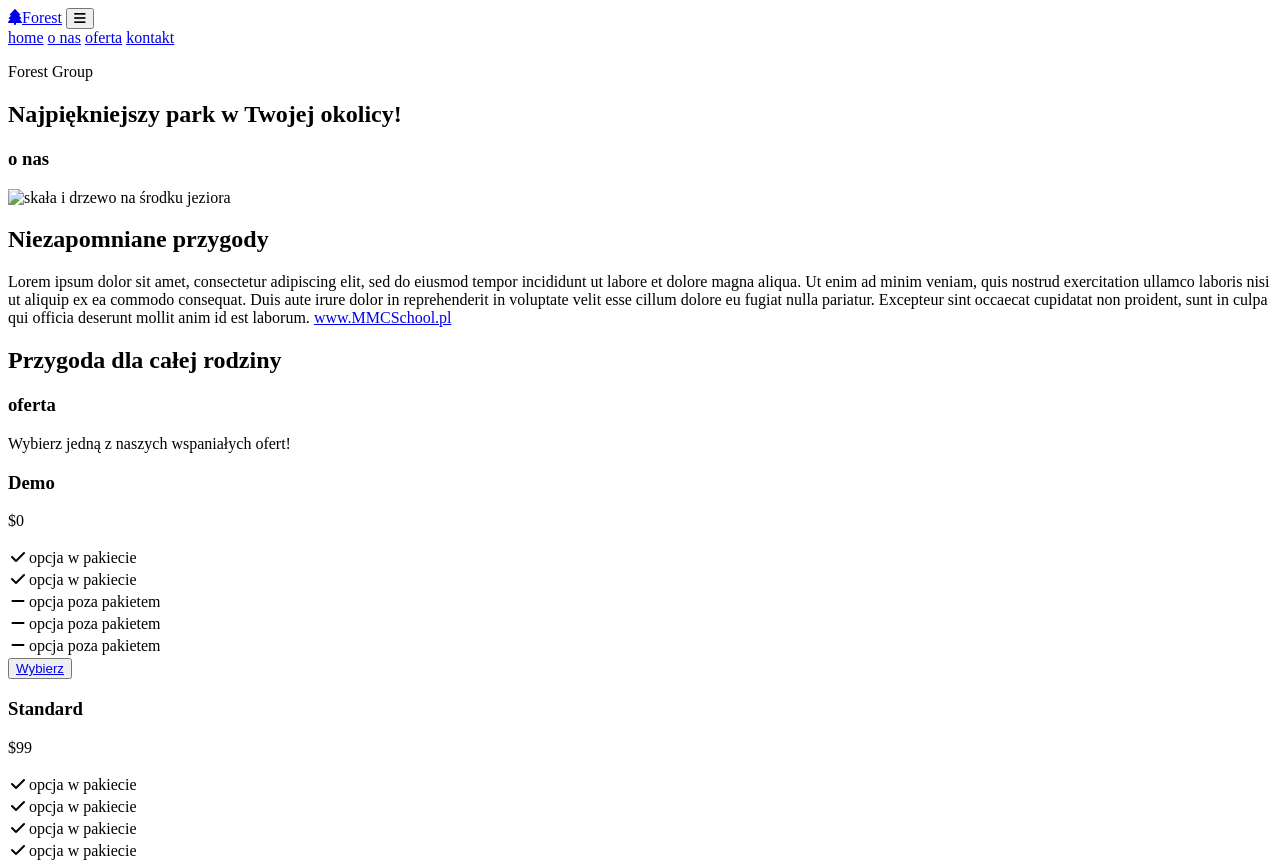
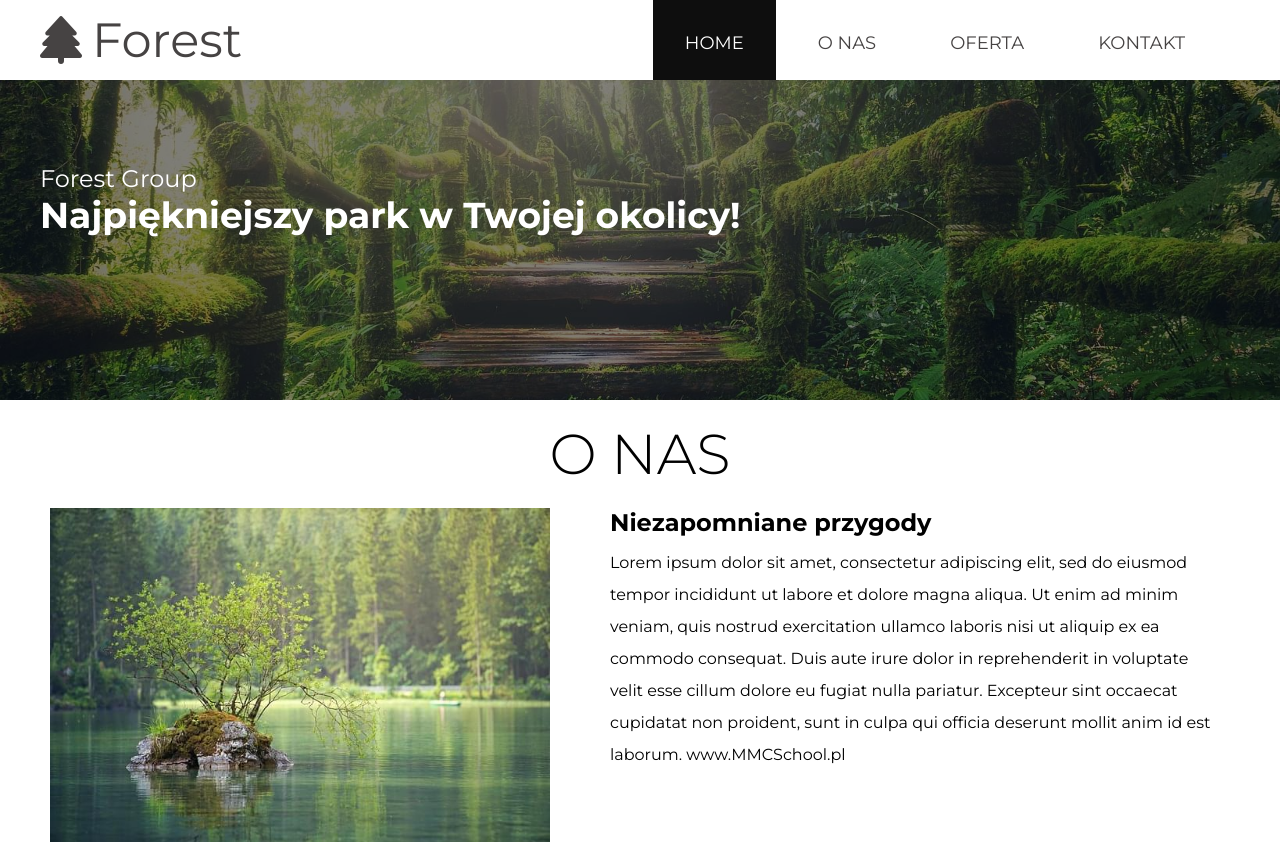
Before and after one commit to xpreVious/course-project, a website: page index.html in a window 1280 px wide. Shown: the top 860 px of the page. Drawn offline with Linux system fonts and the light colour scheme; the site is published under a folder, as on GitHub Pages, so addresses that start at the root find nothing.

Commit message:
fixed css bug

```diff
--- a/index.html
+++ b/index.html
@@ -13,7 +13,7 @@
 <link
 	href="https://fonts.googleapis.com/css2?family=Montserrat:wght@300;400;700&display=swap"
 	rel="stylesheet" />
-<link rel="stylesheet" href="/dist/css/style.min.css" />
+<link rel="stylesheet" href="./dist/css/style.min.css" />
 
 	</head>
 	<body>
@@ -47,7 +47,7 @@
 				<div class="section-content">
 					<div class="section-image">
 						<img
-							src="/dist/img/lake_lq.jpg"
+							src="./dist/img/lake_lq.jpg"
 							alt="skała i drzewo na środku jeziora" />
 					</div>
 					<div class="section-text">
@@ -193,6 +193,6 @@
         <p>©2021 Forest Group Company Ltd.</p>
     </div>
 </footer>
-		<script src="/dist/js/script.min.js"></script>
+		<script src="./dist/js/script.min.js"></script>
 	</body>
 </html>
--- a/src/sass/style.scss
+++ b/src/sass/style.scss
@@ -112,7 +112,7 @@ body {
 		position: relative;
 		height: 400px;
 		width: 100%;
-		background-image: url("/dist/img/jungle_lq.jpg");
+		background-image: url("../img/jungle_lq.jpg");
 		background-size: cover;
 		background-position: center;
 		z-index: 0;
@@ -193,7 +193,7 @@ body {
 		position: relative;
 		height: 300px;
 		width: 100%;
-		background-image: url("/dist/img/girl_lq.jpg");
+		background-image: url("../img/girl_lq.jpg");
 		background-size: cover;
 		background-position: center;
 		z-index: 0;
@@ -404,7 +404,7 @@ footer{
 
 	#home {
 		.hero-img {
-			background-image: url("/dist/img/jungle_hq.jpg");
+			background-image: url("../img/jungle_hq.jpg");
 		}
 		.hero-text {
 			padding-left: 0;
@@ -445,7 +445,7 @@ footer{
 	#adventure {
 		.hero-img {
 			height: 350px;
-			background-image: url("/dist/img/girl_hq.jpg");
+			background-image: url("../img/girl_hq.jpg");
 		}
 
 		.hero-shadow {
```
Also changed, not shown: dist/css/style.min.css, 3 other files.
